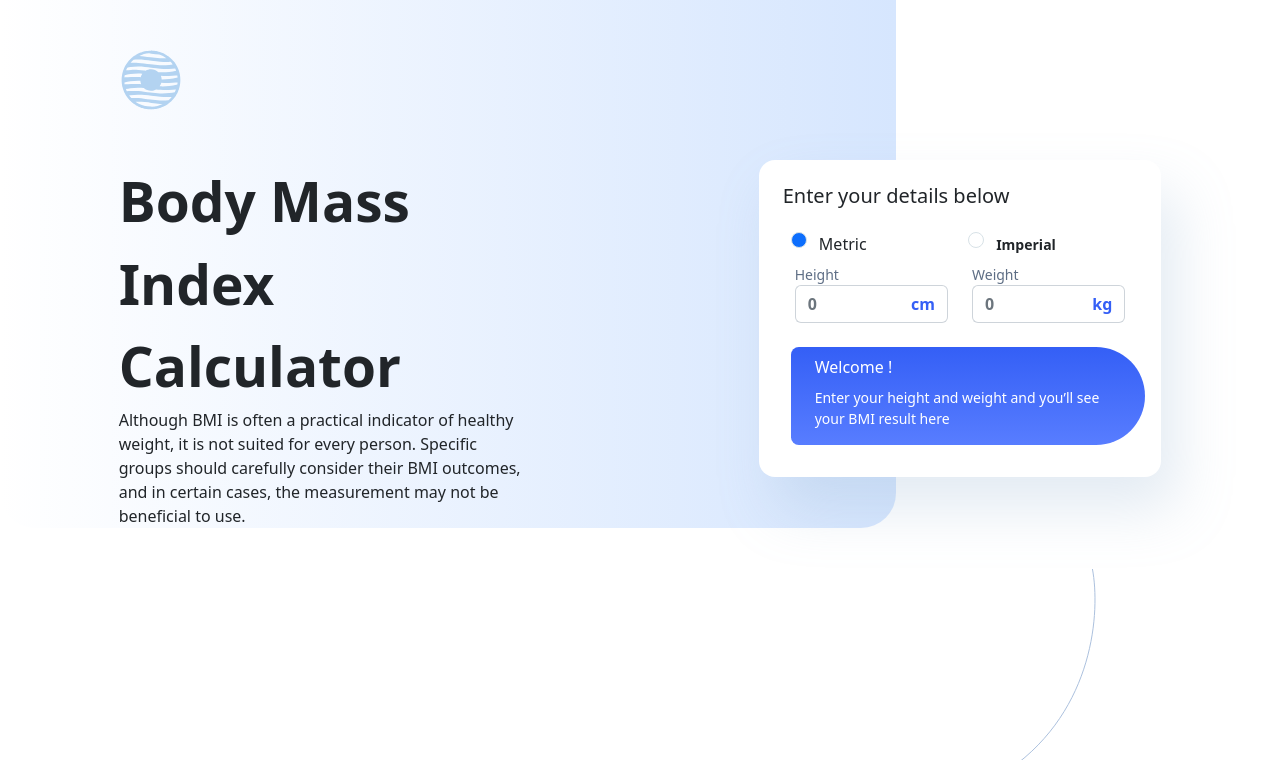
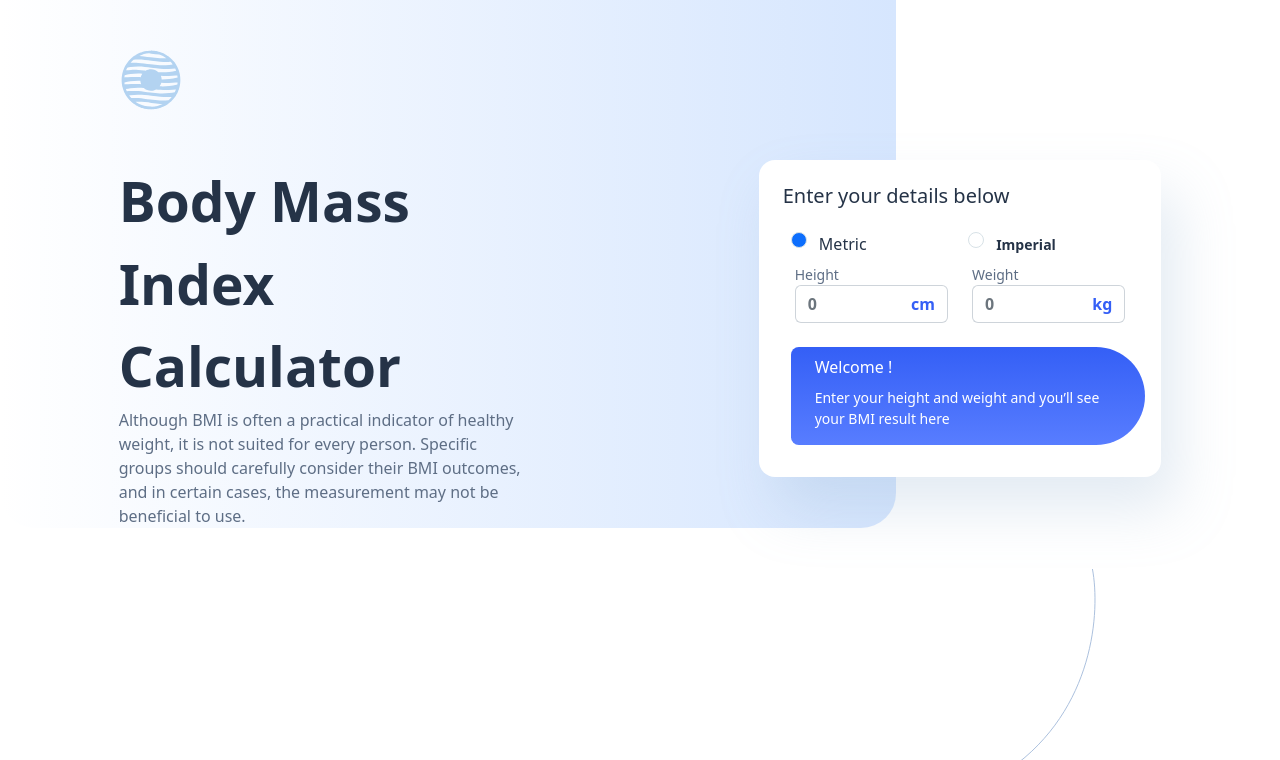
Before and after one commit to saraz28/Body-Mass-Index-Calculator, a plain HTML site: page index.html in a window 1280 px wide. Shown: the top 760 px of the page. Drawn offline with nearby package versions, Linux system fonts and the light colour scheme.

Commit message:
add color

```diff
--- a/style.css
+++ b/style.css
@@ -9,6 +9,7 @@ html,
 body {
   font-family: "Inter", sans-serif;
   height: 100%;
+  color: #253347 !important;
 }
 .card {
   box-shadow: 16px 32px 56px 0px rgba(143, 174, 207, 0.25);
@@ -58,7 +59,6 @@ body {
     rgb(214, 230, 254, 1) 100%
   );
   border-radius: 0 0 35px 35px;
-
   z-index: -1;
 }
 
@@ -72,6 +72,7 @@ body {
 
 p {
   font-weight: 100;
+  color: #5e6e85;
 }
 
 .second-content-section {
```
